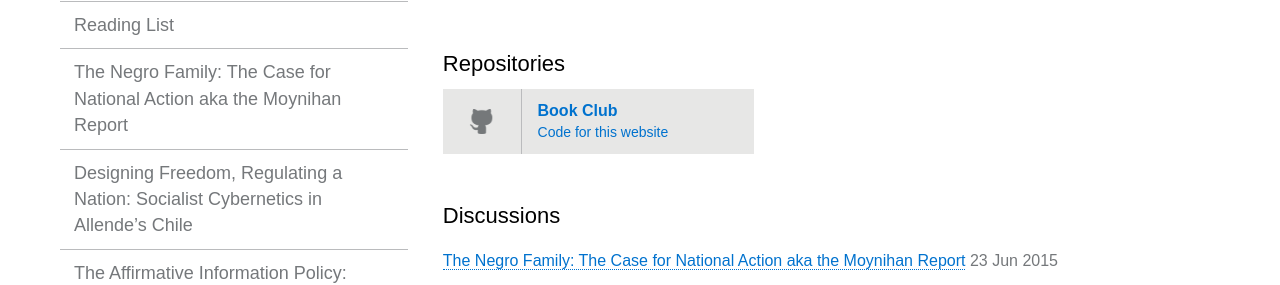
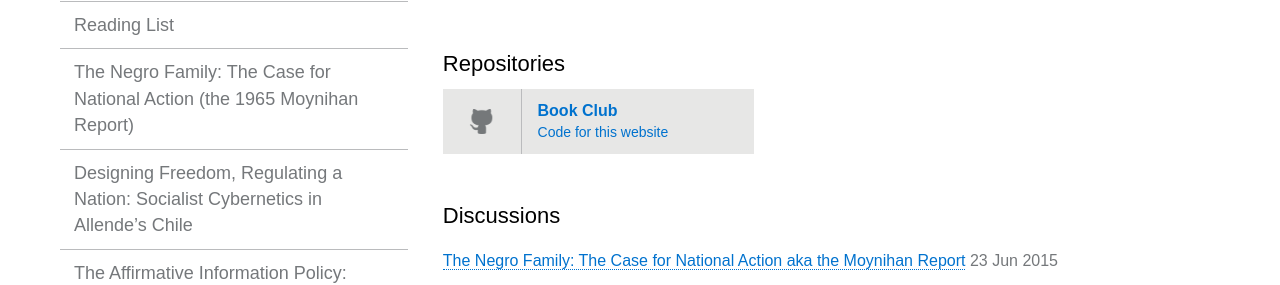
Before and after one commit to rebeccawilliams/bookclub, a Jekyll site: the page built from index.html, in a window 1280 px wide. Shown: the part 195-480 px from the top of the page. Built offline with Jekyll 4.4.1, drawn with Linux system fonts in a browser that asks for light colours.

Commit message:
Update _config.yml

```diff
--- a/_config.yml
+++ b/_config.yml
@@ -30,8 +30,8 @@ navigation:
 - text: Reading List
   url: readinglist
   internal: true
-- text: "The Negro Family: The Case for National Action aka the Moynihan Report"
-  url: the-moynihan-report
+- text: "The Negro Family: The Case for National Action (the 1965 Moynihan Report)"
+  url: the-1965-moynihan-report
   internal: true
 - text: "Designing Freedom, Regulating a Nation: Socialist Cybernetics in Allende’s Chile"
   url: designing-freedom-regulating-a-nation
```
